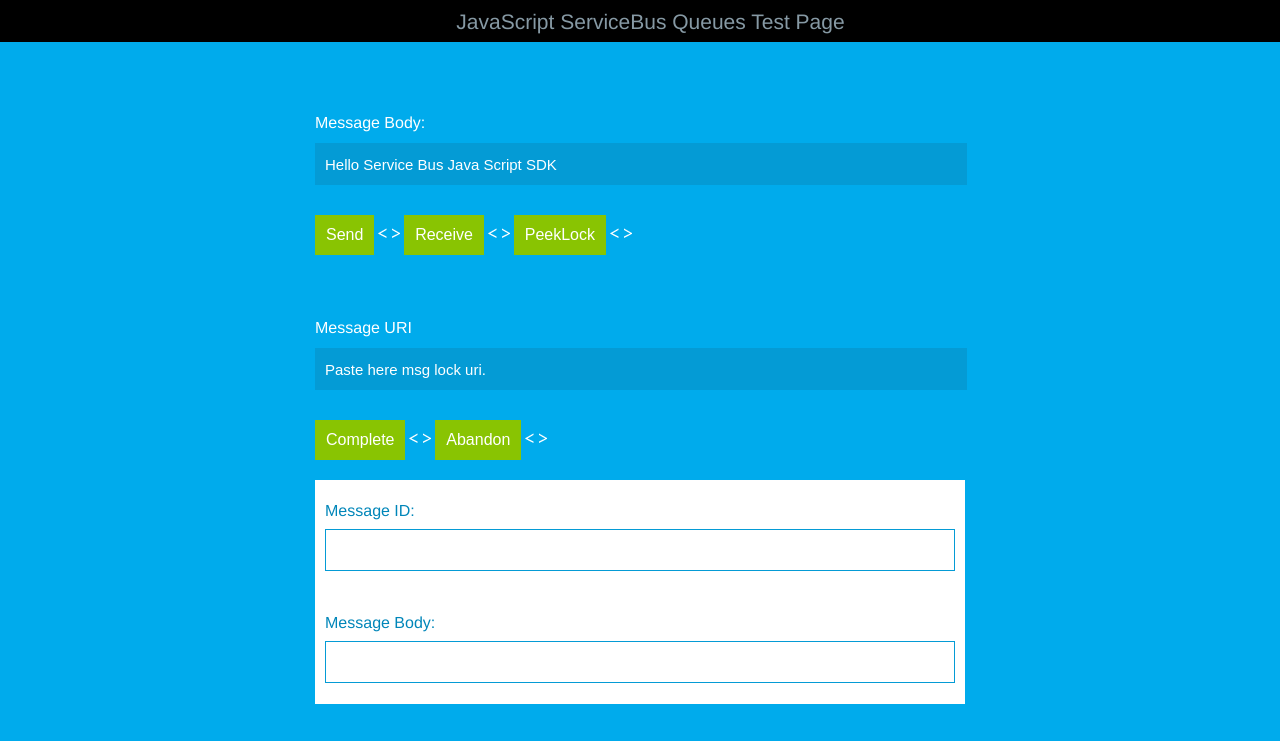
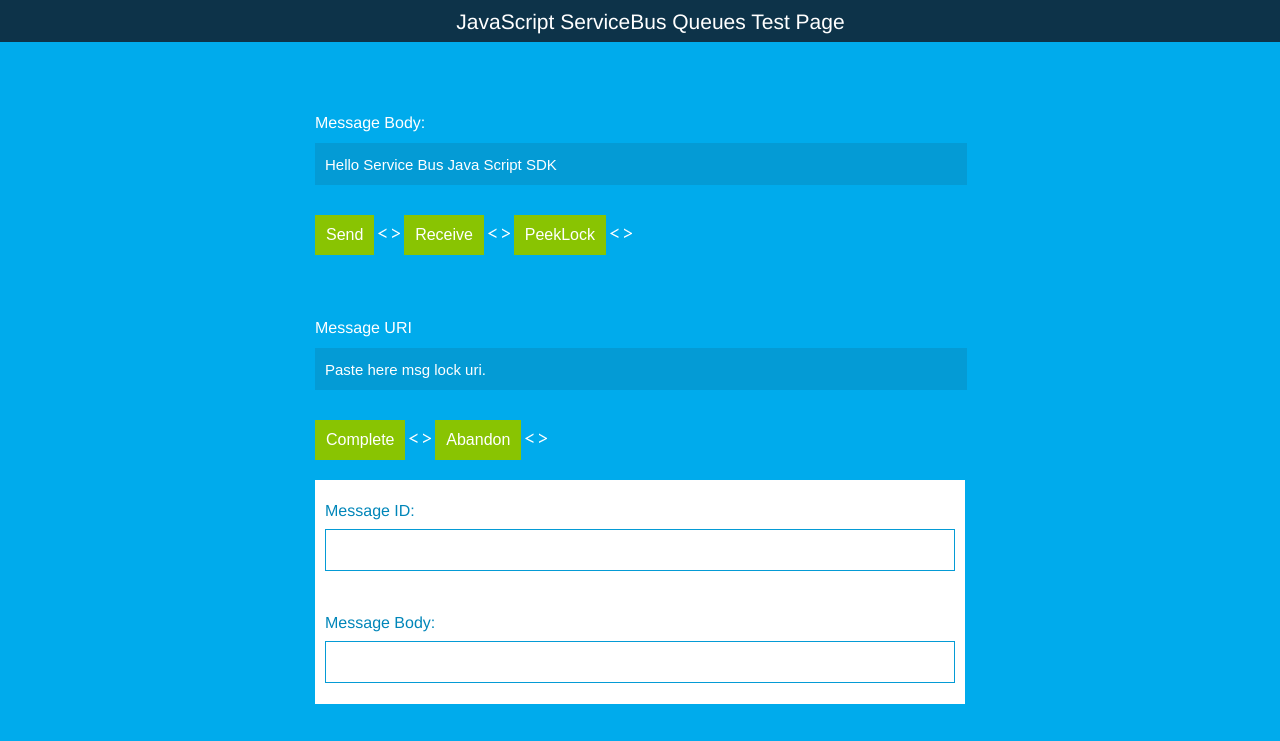
Before and after one commit to ddobric/ServiceBusJavaScriptSdk, a plain HTML site: page ServiceBusJS/QueueSamples.html in a window 1280 px wide. Shown: the top 741 px of the page. Drawn offline with nearby package versions, Linux system fonts and the light colour scheme; files that its build step writes are made by us from their sources.

Commit message:
Small css changes

```diff
--- a/ServiceBusJS/Scripts/qunit-git.css
+++ b/ServiceBusJS/css/qunit-git.css
@@ -33,8 +33,8 @@
 #qunit-header {
 	padding: 0.5em 0 0.5em 1em;
     margin: 0px 0px 0px 0px;
-	color: #8699a4;
-	background-color: black;
+	color: #fff;
+	background-color: #0d3349;
 	font-size: 1.5em;
 	line-height: 1em;
 	font-weight: normal;
```
Also changed, not shown: ServiceBusJS/css/qunit-git1.css (renamed from ServiceBusJS/Scripts/qunit-git1.css), ServiceBusJS/css/qunit-git2.css (renamed from ServiceBusJS/Scripts/qunit-git2.css), ServiceBusJS/css/qunit-git3.css (renamed from ServiceBusJS/Scripts/qunit-git3.css).
